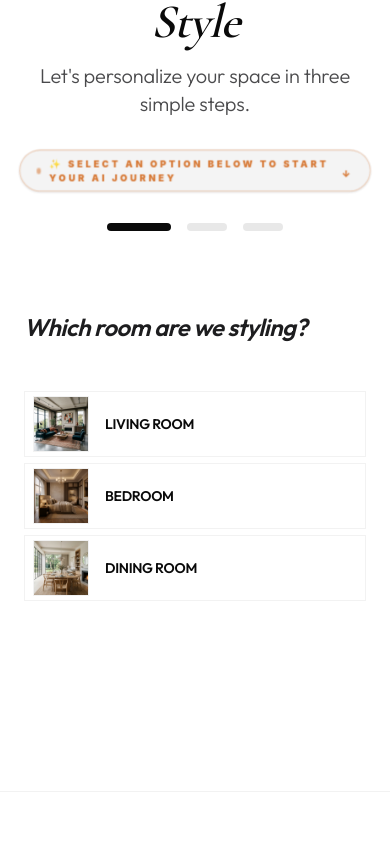
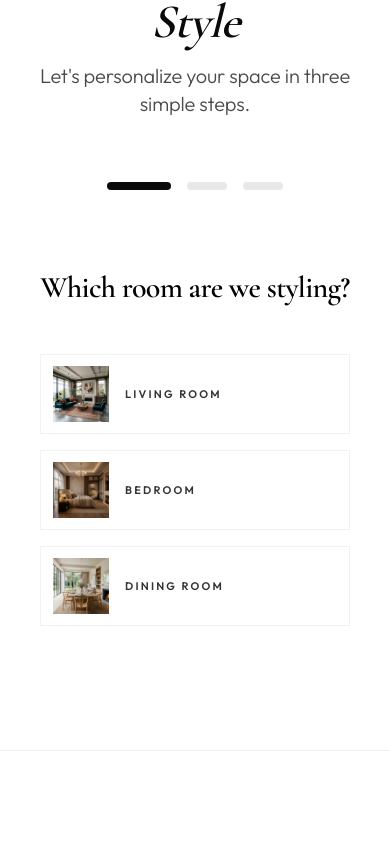
Before and after one commit to SiddharthChaturvedii/FABMYHOME, a Next.js app: page / in a window 390 px wide. Shown: the part 975-1824 px from the top of the page. Built offline with nearby package versions, Linux system fonts and the light colour scheme.

Commit message:
feat: implemented progressively enhanced responsive quiz layout

```diff
--- a/components/quiz/StyleQuiz.tsx
+++ b/components/quiz/StyleQuiz.tsx
@@ -2,9 +2,10 @@
 
 import { useQuizStore } from "@/store/quizStore";
 import { quizOptions } from "@/data/quizOptions";
+import { useState, useEffect } from "react";
+import { motion, AnimatePresence } from "framer-motion";
+import { ArrowRight, ArrowLeft, Check } from "lucide-react";
 import { siteContent } from "@/data/siteContent";
-import { motion, AnimatePresence } from "framer-motion";
-import QuizModel from "./QuizModel";
 
 const containerVariants = {
   hidden: { opacity: 0 },
@@ -25,146 +26,21 @@ const itemVariants = {
 export default function StyleQuiz() {
   const { currentStep, selections, setRoom, setColor, setTexture, nextStep, prevStep, resetQuiz } = useQuizStore();
   const { headline, subheadline } = siteContent.quiz;
+  const [selectedOptions, setSelectedOptions] = useState<Record<number, string>>({});
 
-  const renderStep = () => {
-    switch (currentStep) {
-      case 0:
-        return (
-          <motion.div
-            key="step-0"
-            variants={containerVariants}
-            initial="hidden"
-            animate="show"
-            exit="exit"
-            className="flex flex-col gap-1.5 w-full items-start"
-          >
-            {quizOptions.rooms.map((room) => (
-              <motion.button
-                key={room.id}
-                variants={itemVariants}
-                onClick={() => { setRoom(room.id); nextStep(); }}
-                className={`relative group transition-all duration-300 border border-black/5 hover:bg-white hover:shadow-lg ${
-                  selections.room === room.id ? "bg-white border-[var(--color-terracotta)] ring-1 ring-[var(--color-terracotta)]" : "bg-white/50"
-                } flex flex-row items-center gap-4 py-1 px-2 overflow-hidden w-full max-w-2xl`}
-              >
-                <div className="w-14 h-14 md:w-20 md:h-14 shrink-0 relative overflow-hidden rounded-none border border-black/5">
-                  <img
-                    src={room.image}
-                    alt={room.label}
-                    className="w-full h-full object-cover transition-transform duration-700 group-hover:scale-110"
-                  />
-                </div>
-                <div className="flex flex-col items-start text-left">
-                  <h3 className="text-[var(--color-midnight)] font-sans text-sm md:text-base font-bold tracking-tight leading-none uppercase">
-                    {room.label}
-                  </h3>
-                </div>
-                <div className="ml-auto opacity-0 group-hover:opacity-100 transition-opacity pr-2">
-                  <span className="text-[var(--color-terracotta)] text-lg">→</span>
-                </div>
-              </motion.button>
-            ))}
-          </motion.div>
-        );
-      case 1:
-        return (
-          <motion.div
-            key="step-1"
-            variants={containerVariants}
-            initial="hidden"
-            animate="show"
-            exit="exit"
-            className="flex flex-col gap-1.5 w-full items-start"
-          >
-            {quizOptions.colors.map((color) => (
-              <motion.button
-                key={color.id}
-                variants={itemVariants}
-                onClick={() => { setColor(color.id); nextStep(); }}
-                className={`flex items-center gap-4 py-1 px-2 group transition-all duration-300 border border-black/5 hover:bg-white hover:shadow-lg w-full max-w-2xl ${selections.color === color.id ? "bg-white border-[var(--color-terracotta)] ring-1 ring-[var(--color-terracotta)]" : "bg-white/50"}`}
-              >
-                <div
-                  className={`w-8 h-8 md:w-10 md:h-8 rounded-none shadow-inner transition-all duration-500 shrink-0 ${selections.color === color.id ? "ring-2 ring-offset-1 ring-[var(--color-terracotta)]" : ""}`}
-                  style={{ backgroundColor: color.hex }}
-                />
-                <div className="flex flex-col items-start text-left">
-                  <span className="font-sans text-[var(--color-midnight)] font-bold text-sm uppercase tracking-widest leading-none">{color.label}</span>
-                </div>
-                <div className="ml-auto opacity-0 group-hover:opacity-100 transition-opacity pr-2">
-                  <span className="text-[var(--color-terracotta)] text-lg">→</span>
-                </div>
-              </motion.button>
-            ))}
-          </motion.div>
-        );
-      case 2:
-        return (
-          <motion.div
-            key="step-2"
-            variants={containerVariants}
-            initial="hidden"
-            animate="show"
-            exit="exit"
-            className="flex flex-col gap-1.5 w-full items-start"
-          >
-            {quizOptions.textures.map((texture) => (
-              <motion.button
-                key={texture.id}
-                variants={itemVariants}
-                onClick={() => { setTexture(texture.id); nextStep(); }}
-                className={`flex items-center gap-4 py-1 px-2 group transition-all duration-300 border border-black/5 hover:bg-white hover:shadow-lg w-full max-w-2xl ${selections.texture === texture.id ? "bg-white border-[var(--color-terracotta)] ring-1 ring-[var(--color-terracotta)]" : "bg-white/50"}`}
-              >
-                <div className="w-12 h-12 md:w-16 md:h-12 rounded-none overflow-hidden shrink-0 border border-black/5">
-                  <img
-                    src={texture.image}
-                    alt={texture.label}
-                    className="w-full h-full object-cover transition-transform duration-700 group-hover:scale-110"
-                  />
-                </div>
-                <div className="flex flex-col items-start text-left">
-                  <span className="font-sans text-[var(--color-midnight)] font-bold text-sm uppercase tracking-widest leading-none">
-                    {texture.label}
-                  </span>
-                </div>
-                <div className="ml-auto opacity-0 group-hover:opacity-100 transition-opacity pr-2">
-                  <span className="text-[var(--color-terracotta)] text-lg">→</span>
-                </div>
-              </motion.button>
-            ))}
-          </motion.div>
-        );
-      case 3:
-        return (
-          <motion.div
-            key="step-3"
-            initial={{ opacity: 0, scale: 0.9, y: 20 }}
-            animate={{ opacity: 1, scale: 1, y: 0 }}
-            transition={{ type: "spring", stiffness: 200, damping: 20 }}
-            className="flex flex-col items-center text-center max-w-2xl bg-white/40 backdrop-blur-md p-12 rounded-none shadow-xl border border-white/40"
-          >
-            <h3 className="font-display text-5xl text-[var(--color-midnight)] mb-6">
-              Your Style Profile
-            </h3>
-            <p className="font-sans text-xl text-[var(--color-graphite)]/80 mb-10 leading-relaxed">
-              We&apos;ve analyzed your selections. You lean towards a <span className="text-[var(--color-terracotta)] font-semibold">{selections.color}</span> palette with <span className="text-[var(--color-terracotta)] font-semibold">{selections.texture}</span> textures for your {selections.room}.
-            </p>
-            <div className="flex flex-col sm:flex-row gap-4">
-              <button className="bg-[var(--color-midnight)] text-white font-sans font-semibold uppercase tracking-[0.15em] px-8 py-3 rounded-none hover:scale-105 hover:shadow-2xl hover:shadow-[var(--color-midnight)]/30 transition-all duration-300">
-                View Your Curated Room
-              </button>
-              <button
-                onClick={resetQuiz}
-                className="bg-transparent border border-[var(--color-graphite)]/20 text-[var(--color-graphite)] font-sans font-semibold uppercase tracking-[0.15em] px-8 py-3 rounded-none hover:bg-[var(--color-graphite)]/5 transition-all duration-300"
-              >
-                Retake Quiz
-              </button>
-            </div>
-          </motion.div>
-        );
-    }
+  const questions = [
+    { title: "Which room are we styling?", options: quizOptions.rooms },
+    { title: "What colors feel like home?", options: quizOptions.colors },
+    { title: "Which texture attracts you?", options: quizOptions.textures }
+  ];
+
+  const handleOptionSelect = (label: string) => {
+    setSelectedOptions(prev => ({ ...prev, [currentStep]: label }));
+    if (currentStep === 0) setRoom(label);
+    if (currentStep === 1) setColor(label);
+    if (currentStep === 2) setTexture(label);
+    setTimeout(() => nextStep(), 500);
   };
-
-  const stepTitles = ["Which room are we styling?", "What colors feel like home?", "Which texture attracts you?", "Perfect."];
 
   return (
     <section id="quiz" className="py-20 bg-white flex flex-col items-center px-6 overflow-hidden border-t border-black/5 relative">
@@ -173,7 +49,7 @@ export default function StyleQuiz() {
         whileInView={{ opacity: 1, y: 0 }}
         viewport={{ once: true, margin: "0px" }}
         transition={{ type: "spring", stiffness: 100, damping: 20 }}
-        className="text-center mb-8 max-w-3xl flex flex-col items-center"
+        className="text-center mb-16 max-w-3xl flex flex-col items-center"
       >
         <h2 className="font-serif text-5xl md:text-7xl text-[var(--color-midnight)] mb-4 font-medium italic">
           {headline}
@@ -181,38 +57,6 @@ export default function StyleQuiz() {
         <p className="font-sans text-[var(--color-graphite)]/80 text-xl md:text-2xl font-light">
           {subheadline}
         </p>
-      </motion.div>
-
-      {/* Final AI Guidance Placement - Directly Above Options */}
-      <motion.div
-        initial={{ scale: 0.8, opacity: 0 }}
-        animate={{ scale: 1, opacity: 1 }}
-        transition={{ delay: 0.3 }}
-        className="mb-8 z-20"
-      >
-        <motion.div
-          animate={{
-            scale: [1, 1.05, 1],
-            opacity: [0.8, 1, 0.8]
-          }}
-          transition={{
-            duration: 3,
-            repeat: Infinity,
-            ease: "easeInOut"
-          }}
-          className="px-4 py-1.5 rounded-full bg-[var(--color-midnight)]/5 border border-[var(--color-terracotta)]/30 backdrop-blur-sm shadow-sm"
-        >
-          <span className="text-[9px] md:text-[11px] font-black uppercase tracking-[0.3em] text-[var(--color-terracotta)] flex items-center gap-2">
-            <span className="w-1.5 h-1.5 rounded-full bg-[var(--color-terracotta)] animate-pulse" />
-            ✨ Select an option below to start your AI journey
-            <motion.span
-              animate={{ y: [0, 3, 0] }}
-              transition={{ duration: 1.5, repeat: Infinity }}
-            >
-              ↓
-            </motion.span>
-          </span>
-        </motion.div>
       </motion.div>
 
       <motion.div
@@ -232,32 +76,101 @@ export default function StyleQuiz() {
         ))}
       </motion.div>
 
-      <div className="min-h-[400px] w-full max-w-5xl transition-all duration-500 md:ml-auto md:mr-40 lg:mr-64 min-[760px]:items-start items-start flex flex-col relative">
+      <div className="min-h-[400px] w-full max-w-7xl transition-all duration-500 mx-auto items-center flex flex-col relative px-4 md:px-0">
+        {currentStep < 3 ? (
+          <>
             <motion.h3
               key={currentStep}
               initial={{ opacity: 0, x: -20 }}
               animate={{ opacity: 1, x: 0 }}
-          className="font-sans text-2xl md:text-3xl text-[var(--color-graphite)] mb-12 md:mb-16 font-light tracking-wide italic text-left w-full"
+              className="font-serif text-3xl md:text-5xl lg:text-6xl text-black mb-12 text-center md:text-left w-full max-w-5xl"
             >
-          {stepTitles[currentStep]}
+              {questions[currentStep].title}
             </motion.h3>
 
-        <div className="w-full flex flex-col md:flex-row items-center justify-start gap-12 lg:gap-24">
-          <div className="w-full md:w-auto flex justify-start z-10">
-            <AnimatePresence mode="wait">
-              {renderStep()}
-            </AnimatePresence>
+            <div className="w-full max-w-5xl">
+              <div className={`grid gap-4 md:gap-6 ${
+                currentStep === 1
+                  ? "grid-cols-1 md:grid-cols-2 lg:grid-cols-4"
+                  : "grid-cols-1 md:grid-cols-2 lg:grid-cols-3"
+              }`}>
+                {questions[currentStep].options.map((option, index) => (
+                  <motion.div
+                    key={option.label}
+                    initial={{ opacity: 0, y: 20 }}
+                    animate={{ opacity: 1, y: 0 }}
+                    transition={{ delay: index * 0.1 }}
+                    onClick={() => handleOptionSelect(option.label)}
+                    className={`group relative overflow-hidden cursor-pointer transition-all duration-500 border
+                      ${selectedOptions[currentStep] === option.label
+                        ? 'border-black bg-black text-white shadow-2xl'
+                        : 'border-black/5 bg-white hover:border-black/20 hover:shadow-xl'
+                      }
+                      flex flex-row items-center p-3 h-20
+                      md:flex-col md:items-start md:p-0 md:h-[300px] lg:h-[400px] md:rounded-none
+                    `}
+                  >
+                    <div className="w-14 h-14 md:w-full md:h-2/3 overflow-hidden shrink-0">
+                      {option.image ? (
+                        <img
+                          src={option.image}
+                          alt={option.label}
+                          className="w-full h-full object-cover transition-transform duration-700 group-hover:scale-110"
+                        />
+                      ) : (
+                        <div
+                          className="w-full h-full transition-transform duration-700 group-hover:scale-110"
+                          style={{ backgroundColor: option.hex }}
+                        />
+                      )}
+                    </div>
+
+                    <div className="ml-4 md:ml-0 md:p-6 flex flex-col justify-center h-full">
+                      <span className={`font-sans text-[11px] md:text-[13px] font-black uppercase tracking-[0.2em] transition-colors
+                        ${selectedOptions[currentStep] === option.label ? 'text-white' : 'text-black/80'}
+                      `}>
+                        {option.label}
+                      </span>
+                      <span className="hidden md:block text-[10px] text-black/40 mt-2 font-medium tracking-widest group-hover:text-black/60 transition-colors uppercase">
+                        Select This Look
+                      </span>
+                    </div>
+
+                    {selectedOptions[currentStep] === option.label && (
+                      <motion.div
+                        initial={{ scale: 0 }}
+                        animate={{ scale: 1 }}
+                        className="absolute top-4 right-4 w-6 h-6 bg-white rounded-full flex items-center justify-center text-black"
+                      >
+                        <Check size={12} strokeWidth={3} />
+                      </motion.div>
+                    )}
+                  </motion.div>
+                ))}
               </div>
             </div>
-
+          </>
+        ) : (
+          <motion.div
+            initial={{ opacity: 0, scale: 0.9, y: 20 }}
+            animate={{ opacity: 1, scale: 1, y: 0 }}
+            className="flex flex-col items-center text-center max-w-2xl bg-white/40 backdrop-blur-md p-12 rounded-none shadow-xl border border-white/40"
+          >
+            <h3 className="font-display text-5xl text-[var(--color-midnight)] mb-6">
+              Perfect.
+            </h3>
+            <p className="font-sans text-xl text-[var(--color-graphite)]/80 mb-10 leading-relaxed">
+              We&apos;ve analyzed your selections. You lean towards a <span className="text-[var(--color-terracotta)] font-semibold">{selections.color}</span> palette with <span className="text-[var(--color-terracotta)] font-semibold">{selections.texture}</span> textures for your {selections.room}.
+            </p>
+            <button
+              onClick={resetQuiz}
+              className="bg-transparent border border-[var(--color-graphite)]/20 text-[var(--color-graphite)] font-sans font-semibold uppercase tracking-[0.15em] px-8 py-3 rounded-none hover:bg-[var(--color-graphite)]/5 transition-all duration-300"
+            >
+              Retake Quiz
+            </button>
+          </motion.div>
+        )}
       </div>
-
-      {/* 3D Model - Laptop Accessory (Pillar-like styling, tucked in corner) */}
-      {currentStep < 3 && (
-        <div className="hidden lg:flex absolute bottom-[120px] right-[-65px] w-[300px] lg:w-[400px] h-[300px] lg:h-[400px] justify-center items-center pointer-events-none z-0 drop-shadow-2xl">
-          <QuizModel />
-        </div>
-      )}
 
       {currentStep > 0 && currentStep < 3 && (
         <button
```
Lines whose indentation alone changed are shown as unchanged.
